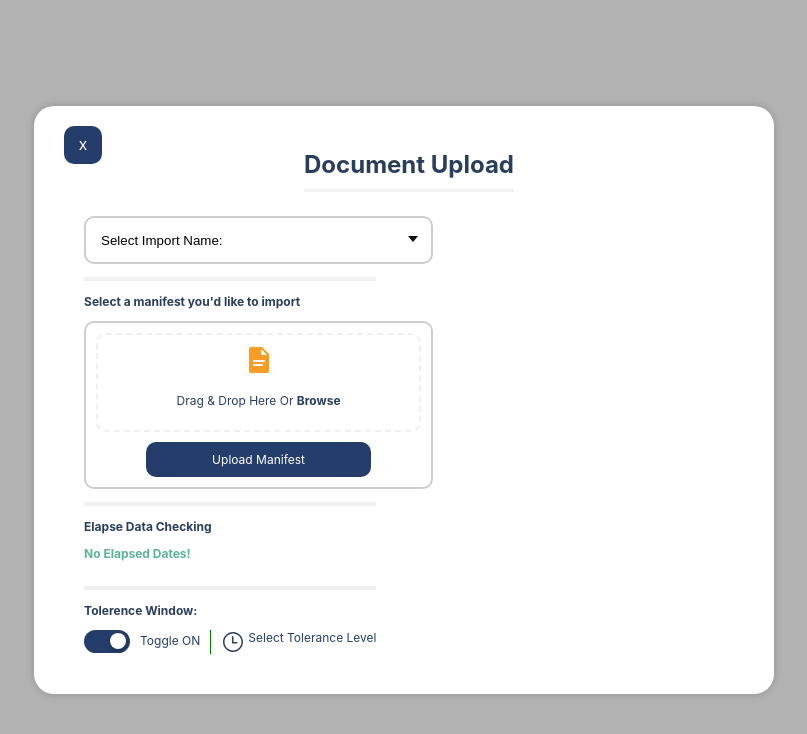
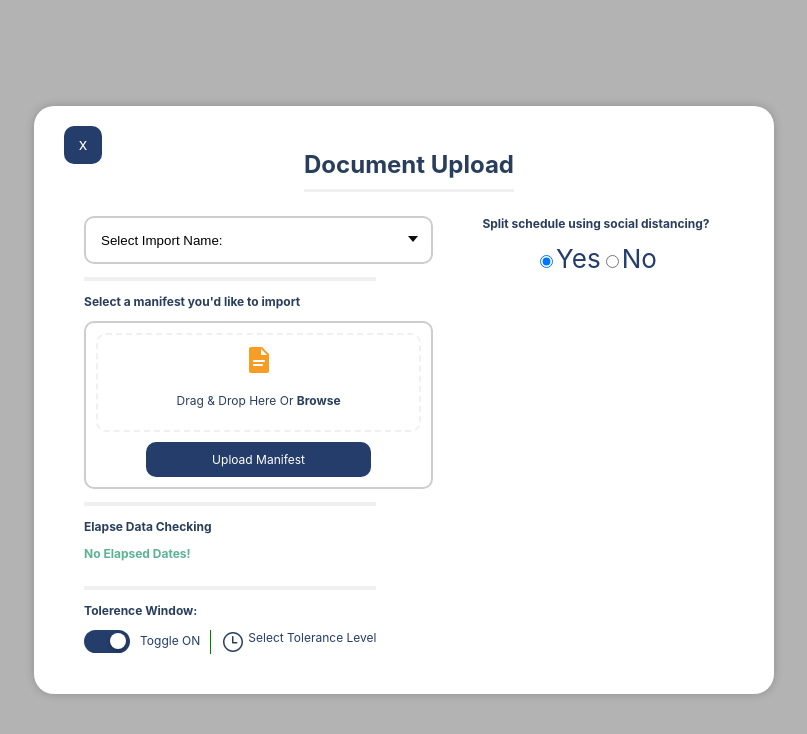
Before and after one commit to zeshankhatri/react-skyhop, a React (Create React App) app: page / in a window 1280 px wide. Both pictures are taken after a click on the button "Upload a Document!". Shown: the top 734 px of the page, without its empty margins (236-1043 px from the left). Built offline with nearby package versions, Linux system fonts and the light colour scheme.

Commit message:
Radio buttons.

```diff
--- a/src/App.js
+++ b/src/App.js
@@ -1,6 +1,7 @@
 import "./App.css";
 import Dropdown from "./components/Dropdown";
 import ToggleSwitch from "./components/ToggleSwitch";
+import Radio from "./components/Radio";
 import { useState } from "react";
 
 function App() {
@@ -112,6 +113,12 @@ function App() {
                     <p className="Tolerance-text">Select Tolerance Level</p>
                   </div>
                 </div>
+                <div className="Modal-body-right">
+                  <p className="Modal-subheading">
+                    Split schedule using social distancing?
+                  </p>
+                  <Radio options={["Yes", "No"]} />
+                </div>
               </div>
             </div>
           </div>
--- /dev/null
+++ b/src/components/Radio.css
@@ -0,0 +1,3 @@
+.Radio {
+  display: flex;
+}
--- /dev/null
+++ b/src/components/Radio.js
@@ -0,0 +1,22 @@
+import "./ToggleSwitch";
+import { useState } from "react";
+
+export default function Radio({ options }) {
+  const [selected, setSelected] = useState(options[0]);
+
+  return (
+    <form className="Radio">
+      {options.map((option, index) => (
+        <label className="Radio-option" key={index}>
+          <input
+            type="radio"
+            value={option}
+            checked={selected === option}
+            onChange={(e) => setSelected(e.target.value)}
+          />
+          {option}
+        </label>
+      ))}
+    </form>
+  );
+}
--- a/src/components/ToggleSwitch.js
+++ b/src/components/ToggleSwitch.js
@@ -6,11 +6,11 @@ export default function ToggleSwitch() {
 
   return (
     <div className="Toggle-container">
-      <div className={`Toggle ${!toggle ? "disable" : ""}`}>
-        <div
-          className={`Toggle-button ${!toggle ? "move" : ""}`}
-          onClick={() => setToggle(!toggle)}
-        ></div>
+      <div
+        className={`Toggle ${!toggle ? "disable" : ""}`}
+        onClick={() => setToggle(!toggle)}
+      >
+        <div className={`Toggle-button ${!toggle ? "move" : ""}`}></div>
       </div>
       <p className="Toggle-text">Toggle {toggle ? "ON" : "OFF"}</p>
     </div>
```
